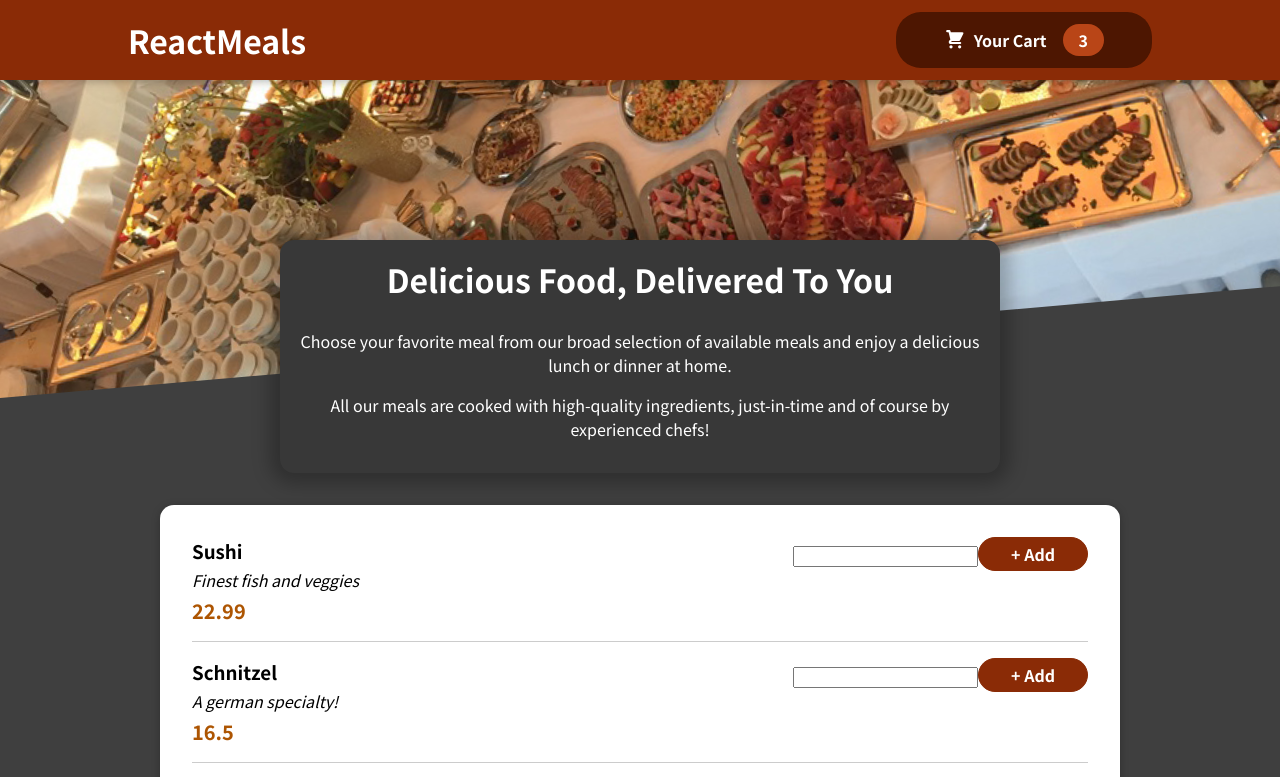
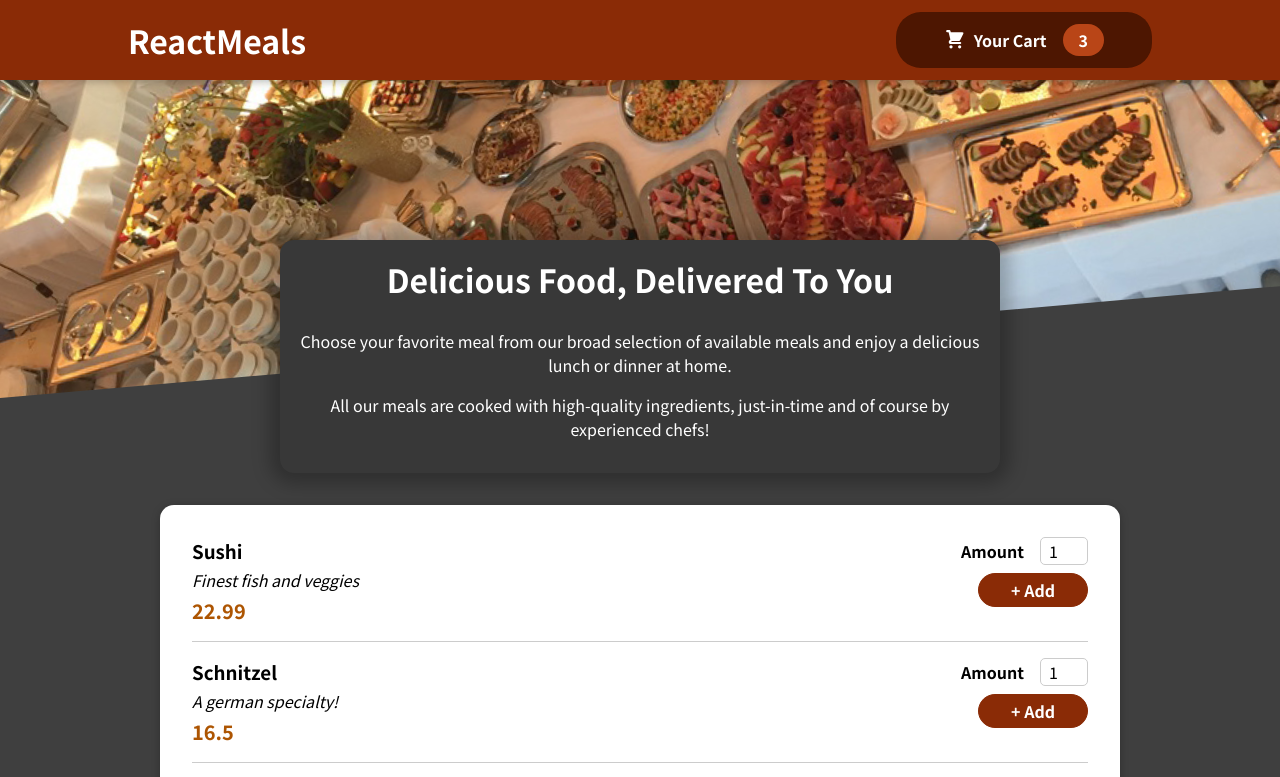
Before and after one commit to agrharsh2000/PizzaStoreReact, a React (Create React App) app: page / in a window 1280 px wide. Shown: the top 777 px of the page. Built offline with nearby package versions, Linux system fonts and the light colour scheme.

Commit message:
mealItemForm completed

```diff
--- a/src/components/Meals/MealItem/MealItemForm.js
+++ b/src/components/Meals/MealItem/MealItemForm.js
@@ -1,9 +1,19 @@
 import classes from "./MealItemForm.module.css";
-
+import Input from "../../UI/Input";
 const MealItemForm = (props) => {
   return (
     <form className={classes.form}>
-      <input />
+      <Input
+        label="Amount"
+        input={{
+          id: "amount_" + props.id,
+          type: "number",
+          min: "1",
+          max: "5",
+          step: "1",
+          defaultValue: "1",
+        }}
+      />
       <button>+ Add</button>
     </form>
   );
--- a/src/components/UI/Input.js
+++ b/src/components/UI/Input.js
@@ -4,7 +4,7 @@ const Input = (props) => {
   return (
     <div className={classes.input}>
       <label htmlFor={props.input.id}>{props.label}</label>
-      <input id={props.input.id} {...props.input} />
+      <input {...props.input} />
     </div>
   );
 };
--- a/src/components/UI/Input.module.css
+++ b/src/components/UI/Input.module.css
@@ -0,0 +1,18 @@
+.input {
+    display: flex;
+    align-items: center;
+    margin-bottom: 0.5rem;
+  }
+
+  .input label {
+    font-weight: bold;
+    margin-right: 1rem;
+  }
+
+  .input input {
+    width: 3rem;
+    border-radius: 5px;
+    border: 1px solid #ccc;
+    font: inherit;
+    padding-left: 0.5rem;
+  }
```
